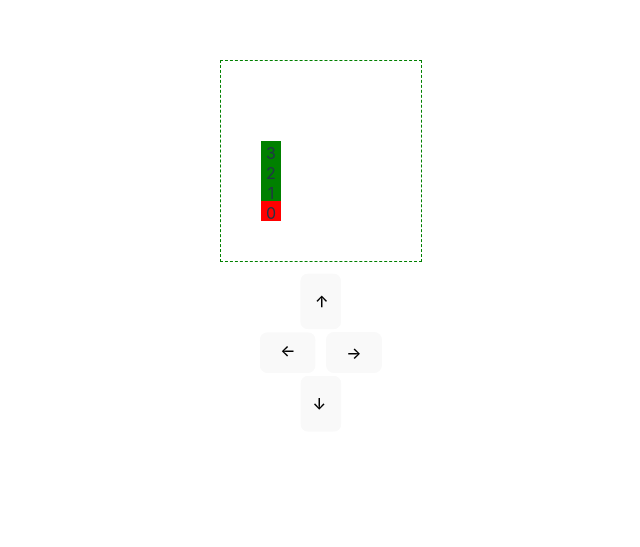
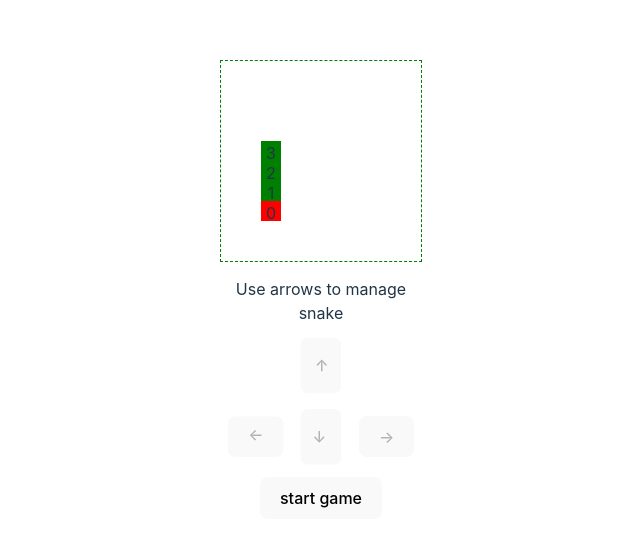
Before and after one commit to OwtmPatrick/snake, a Vue app: page / in a window 1280 px wide. Shown: the part 239-786 px from the top of the page, without its empty margins (319-959 px from the left). Built offline with nearby package versions, Linux system fonts and the light colour scheme.

Commit message:
implement game logic

```diff
--- a/src/components/Field.vue
+++ b/src/components/Field.vue
@@ -1,31 +1,57 @@
 <script lang="ts">
 import { Snake } from '../game/Snake';
-import { Direction } from '../types';
+import { Game } from '../game/Game';
+import { Direction, GameStatus } from '../types';
+import GameOverNotification from './GameOverNotification.vue';
 
 export default {
+  setup() {
+    return { GameStatus };
+  },
+  components: {
+    GameOverNotification
+  },
+
   data() {
-    const snake = new Snake([
-      { x: 2, y: 2 },
-      { x: 2, y: 3 },
-      { x: 2, y: 4 },
-      { x: 2, y: 5 }
-    ]);
+    const snake = new Snake(
+      [
+        { x: 2, y: 2 },
+        { x: 2, y: 3 },
+        { x: 2, y: 4 },
+        { x: 2, y: 5 }
+      ],
+      Direction.Right
+    );
+
+    const game = new Game(snake);
 
     return {
+      game,
       snake
     };
   },
 
   methods: {
-    moveSnake(direction: Direction): void {
-      this.snake.move(direction);
+    changeDirection(direction: Direction): void {
+      this.game.changeSnakeDirection(direction);
+    },
+    startGame(): void {
+      this.game.start();
+    }
+  },
+
+  computed: {
+    isChangindDirectionDisabled(): boolean {
+      return this.game.status !== GameStatus.Started;
     }
   }
 };
 </script>
 
 <template>
-  <div class="field">
+  <GameOverNotification :status="game.status" />
+
+  <div class="field" @keyup.enter="keyPress">
     <ul class="snake">
       <li
         v-for="(dot, index) in snake.dots"
@@ -40,14 +66,41 @@ export default {
       </li>
     </ul>
 
+    <p>Use arrows to manage snake</p>
     <div class="btns-wrapper">
-      <button class="btn btn_up" @click="moveSnake(0)">→</button>
-      <div class="btns-left-rigt-wrapper">
-        <button class="btn btn_left" @click="moveSnake(3)">→</button>
-        <button class="btn btn_right" @click="moveSnake(1)">→</button>
+      <button
+        :disabled="isChangindDirectionDisabled"
+        class="btn btn_up"
+        @click="changeDirection(0)"
+      >
+        →
+      </button>
+      <div class="btns-bottom-wrapper">
+        <button
+          :disabled="isChangindDirectionDisabled"
+          class="btn btn_left"
+          @click="changeDirection(3)"
+        >
+          →
+        </button>
+        <button
+          :disabled="isChangindDirectionDisabled"
+          class="btn btn_down"
+          @click="changeDirection(2)"
+        >
+          →
+        </button>
+        <button
+          :disabled="isChangindDirectionDisabled"
+          class="btn btn_right"
+          @click="changeDirection(1)"
+        >
+          →
+        </button>
       </div>
-      <button class="btn btn_down" @click="moveSnake(2)">→</button>
     </div>
+
+    <div><button @click="startGame()">start game</button></div>
   </div>
 </template>
 
@@ -56,6 +109,10 @@ export default {
   width: 200px;
   height: 200px;
   border: 1px dashed green;
+}
+
+.game-state {
+  margin-bottom: 20px;
 }
 
 .snake {
@@ -82,9 +139,10 @@ export default {
   gap: 10px;
 }
 
-.btns-left-rigt-wrapper {
+.btns-bottom-wrapper {
   display: flex;
   gap: 10px;
+  margin: 20px;
 }
 
 .btn_up {
--- /dev/null
+++ b/src/components/GameOverNotification.vue
@@ -0,0 +1,32 @@
+<script lang="ts">
+import { PropType } from 'vue';
+import { GameStatus } from '../types';
+
+export default {
+  setup() {
+    return {
+      GameStatus
+    };
+  },
+  props: {
+    status: { type: Number as PropType<GameStatus> }
+  },
+  computed: {
+    isGameOver() {
+      console.log(this);
+    }
+  },
+  methods: {
+    restartGame(): void {
+      window.location.reload();
+    }
+  }
+};
+</script>
+
+<template>
+  <h3 v-if="status === GameStatus.Ended">The game is over</h3>
+  <div v-if="status === GameStatus.Ended">
+    <button @click="restartGame">Restart</button>
+  </div>
+</template>
--- /dev/null
+++ b/src/game/Game.ts
@@ -0,0 +1,29 @@
+import { SnakeStatus, GameStatus, Direction } from '../types';
+import { Snake } from './Snake';
+
+export class Game {
+  status: GameStatus;
+  private snake: Snake;
+  private timerId: number | undefined;
+
+  constructor(snake: Snake) {
+    this.snake = snake;
+    this.status = GameStatus.Idle;
+  }
+
+  public start() {
+    this.status = GameStatus.Started;
+
+    this.timerId = setInterval(() => {
+      if (this.snake.status === SnakeStatus.Error) {
+        clearInterval(this.timerId);
+        this.status = GameStatus.Ended;
+      }
+      this.snake.move();
+    }, 500);
+  }
+
+  public changeSnakeDirection(direction: Direction) {
+    this.snake.changeDirection(direction);
+  }
+}
--- a/src/game/Snake.ts
+++ b/src/game/Snake.ts
@@ -1,10 +1,14 @@
-import { Dot, Direction } from '../types';
+import { Dot, Direction, SnakeStatus } from '../types';
 
 export class Snake {
   dots: Dot[];
+  direction: Direction;
+  status: SnakeStatus;
 
-  constructor(dots: Dot[]) {
+  constructor(dots: Dot[], direction: Direction) {
     this.dots = dots;
+    this.direction = direction;
+    this.status = SnakeStatus.Ok;
   }
 
   public getDots(): Dot[] {
@@ -54,6 +58,7 @@ export class Snake {
 
   private geNextHeadDot(head: Dot, direction: Direction): Dot {
     if (!this.canMove(head, direction)) {
+      this.status = SnakeStatus.Error;
       throw new Error('Game over');
     }
 
@@ -71,10 +76,10 @@ export class Snake {
     }
   }
 
-  public move(direction: Direction): Dot[] {
+  public move(): Dot[] {
     const newDots = this.dots.map((dot, index) => {
       if (index === 0) {
-        return this.geNextHeadDot(dot, direction);
+        return this.geNextHeadDot(dot, this.direction);
       }
 
       return this.dots[index - 1];
@@ -84,4 +89,8 @@ export class Snake {
 
     return this.dots;
   }
+
+  public changeDirection(direction: Direction) {
+    this.direction = direction;
+  }
 }
--- a/src/types/index.ts
+++ b/src/types/index.ts
@@ -9,3 +9,14 @@ export enum Direction {
   Down,
   Left
 }
+
+export enum SnakeStatus {
+  Ok,
+  Error
+}
+
+export enum GameStatus {
+  Idle,
+  Started,
+  Ended
+}
```
